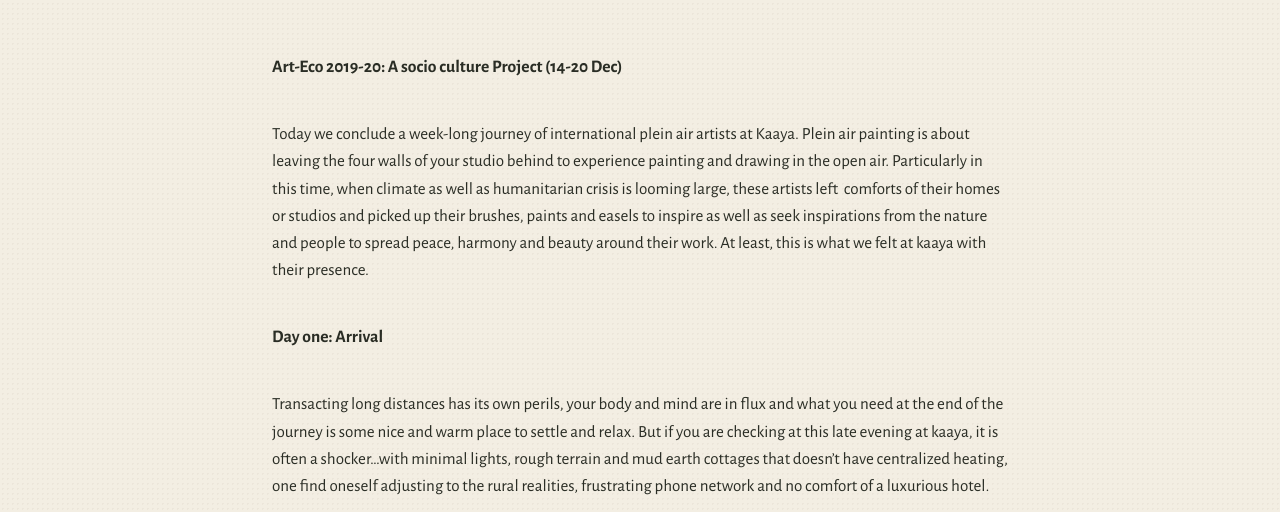
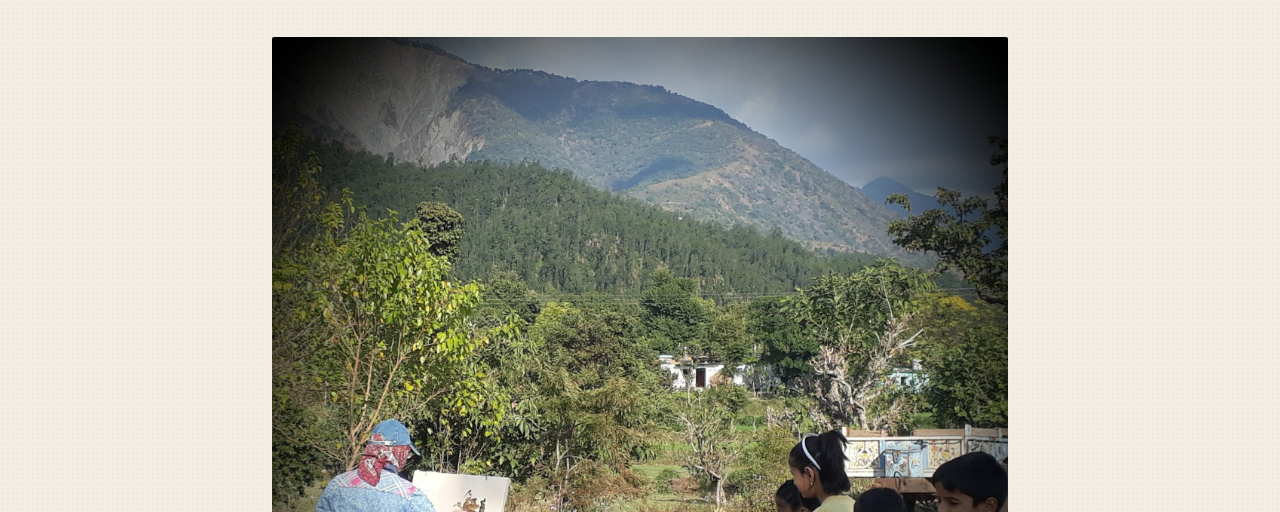
Before and after one commit to santoshpassi/kaaya-new, a plain HTML site: page journal/art-eco-part-1/index.html in a window 1280 px wide. Shown: the part 269-781 px from the top of the page. Drawn offline with nearby package versions, Linux system fonts and the light colour scheme.

Commit message:
Rebuild pages

```diff
--- a/journal/art-eco-part-1/index.html
+++ b/journal/art-eco-part-1/index.html
@@ -13,13 +13,13 @@
 <meta property="og:title" content="Art-Eco: Part 1 · Kaaya Journal">
 <meta property="og:description" content="Art-Eco 2019-20: A socio culture Project (14-20 Dec) Today we conclude a week-long journey of international plein air artists at Kaaya. Plein air painting is…">
 <meta property="og:url" content="https://kaaya.org/journal/art-eco-part-1/">
-<meta property="og:image" content="https://kaaya.org/img/niche.jpg">
+<meta property="og:image" content="https://kaaya.org/img/journal/art-eco-part-1/80566129_1386961251498624_6665261529350275072_n.jpg">
 <meta property="og:locale" content="en_IN">
 <meta name="twitter:card" content="summary_large_image">
 <meta name="twitter:title" content="Art-Eco: Part 1 · Kaaya Journal">
 <meta name="twitter:description" content="Art-Eco 2019-20: A socio culture Project (14-20 Dec) Today we conclude a week-long journey of international plein air artists at Kaaya. Plein air painting is…">
-<meta name="twitter:image" content="https://kaaya.org/img/niche.jpg">
-<script type="application/ld+json">{"@context":"https://schema.org","@type":"BlogPosting","headline":"Art-Eco: Part 1","description":"Art-Eco 2019-20: A socio culture Project (14-20 Dec) Today we conclude a week-long journey of international plein air artists at Kaaya. Plein air painting is…","url":"https://kaaya.org/journal/art-eco-part-1/","mainEntityOfPage":"https://kaaya.org/journal/art-eco-part-1/","image":"https://kaaya.org/img/niche.jpg","datePublished":"2019-12-20T06:45:00.000Z","dateModified":"2019-12-20T06:45:00.000Z","author":{"@type":"Organization","name":"Kaaya","url":"https://kaaya.org","logo":"https://kaaya.org/img/kaaya-mark.png","email":"connect@kaaya.org","telephone":"+91-82799-59201","address":{"@type":"PostalAddress","streetAddress":"Village Tilwari","addressLocality":"Dehradun","addressRegion":"Uttarakhand","postalCode":"248197","addressCountry":"IN"},"sameAs":["https://www.kaaya-offline.com"]},"publisher":{"@type":"Organization","name":"Kaaya","url":"https://kaaya.org","logo":"https://kaaya.org/img/kaaya-mark.png","email":"connect@kaaya.org","telephone":"+91-82799-59201","address":{"@type":"PostalAddress","streetAddress":"Village Tilwari","addressLocality":"Dehradun","addressRegion":"Uttarakhand","postalCode":"248197","addressCountry":"IN"},"sameAs":["https://www.kaaya-offline.com"]}}</script>
+<meta name="twitter:image" content="https://kaaya.org/img/journal/art-eco-part-1/80566129_1386961251498624_6665261529350275072_n.jpg">
+<script type="application/ld+json">{"@context":"https://schema.org","@type":"BlogPosting","headline":"Art-Eco: Part 1","description":"Art-Eco 2019-20: A socio culture Project (14-20 Dec) Today we conclude a week-long journey of international plein air artists at Kaaya. Plein air painting is…","url":"https://kaaya.org/journal/art-eco-part-1/","mainEntityOfPage":"https://kaaya.org/journal/art-eco-part-1/","image":"https://kaaya.org/img/journal/art-eco-part-1/80566129_1386961251498624_6665261529350275072_n.jpg","datePublished":"2019-12-20T06:45:00.000Z","dateModified":"2019-12-20T06:45:00.000Z","author":{"@type":"Organization","name":"Kaaya","url":"https://kaaya.org","logo":"https://kaaya.org/img/kaaya-mark.png","email":"connect@kaaya.org","telephone":"+91-82799-59201","address":{"@type":"PostalAddress","streetAddress":"Village Tilwari","addressLocality":"Dehradun","addressRegion":"Uttarakhand","postalCode":"248197","addressCountry":"IN"},"sameAs":["https://www.kaaya-offline.com"]},"publisher":{"@type":"Organization","name":"Kaaya","url":"https://kaaya.org","logo":"https://kaaya.org/img/kaaya-mark.png","email":"connect@kaaya.org","telephone":"+91-82799-59201","address":{"@type":"PostalAddress","streetAddress":"Village Tilwari","addressLocality":"Dehradun","addressRegion":"Uttarakhand","postalCode":"248197","addressCountry":"IN"},"sameAs":["https://www.kaaya-offline.com"]}}</script>
 <script>(function(){var h=location.hash.slice(1);if(!h)return;var m={home:'/',idea:'/the-idea/',community:'/community-and-climate/',fellowships:'/fellowships/',learning:'/learning-centre/',journal:'/journal/',model:'/the-model/'};var p=h.split('/');var t=m[p[0]]||(p[0]==='post'&&p[1]?'/journal/'+p[1]+'/':p[0]==='blog'?'/topics/'+(p[1]?p[1]+'/':''):null);if(t&&t!==location.pathname)location.replace(t);})();</script>
 
 <link rel="preconnect" href="https://fonts.googleapis.com">
@@ -248,7 +248,7 @@ nav.main{margin-left:auto}
 </div></header>
 
 <main class="wrap">
-<div id="view-post" data-page="post"><article class="post-full" aria-live="polite"><p class="eyebrow"><a href="/journal/">← Journal</a></p><div class="post-body"><p class="meta">20 December 2019 · 5 min read</p><h1>Art-Eco: Part 1</h1><h4>Art-Eco 2019-20: A socio culture Project (14-20 Dec)</h4>
+<div id="view-post" data-page="post"><article class="post-full" aria-live="polite"><p class="eyebrow"><a href="/journal/">← Journal</a></p><div class="post-body"><p class="meta">20 December 2019 · 5 min read</p><h1>Art-Eco: Part 1</h1><figure class="banner"><img src="/img/journal/art-eco-part-1/80566129_1386961251498624_6665261529350275072_n.jpg" alt="Art-Eco: Part 1"></figure><h4>Art-Eco 2019-20: A socio culture Project (14-20 Dec)</h4>
 <p>Today we conclude a week-long journey of international plein air artists at Kaaya. Plein air painting is about leaving the four walls of your studio behind to experience painting and drawing in the open air. Particularly in this time, when climate as well as humanitarian crisis is looming large, these artists left  comforts of their homes or studios and picked up their brushes, paints and easels to inspire as well as seek inspirations from the nature and people to spread peace, harmony and beauty around their work. At least, this is what we felt at kaaya with their presence.</p>
 <h4>Day one: Arrival</h4>
 <p>Transacting long distances has its own perils, your body and mind are in flux and what you need at the end of the journey is some nice and warm place to settle and relax. But if you are checking at this late evening at kaaya, it is often a shocker…with minimal lights, rough terrain and mud earth cottages that doesn’t have centralized heating, one find oneself adjusting to the rural realities, frustrating phone network and no comfort of a luxurious hotel.</p>
```
Also changed, not shown: fellowships/index.html (+1 -1 lines), topics/field-notes/index.html (+1 -1 lines), topics/index.html (+1 -1 lines).
